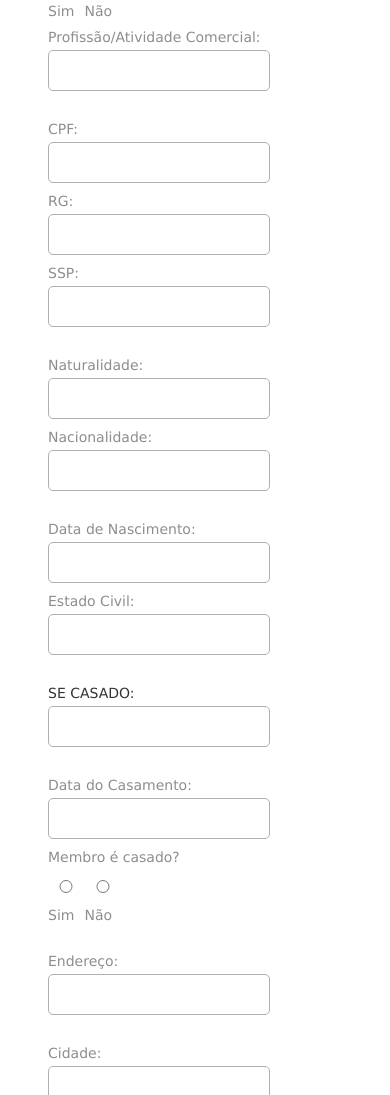
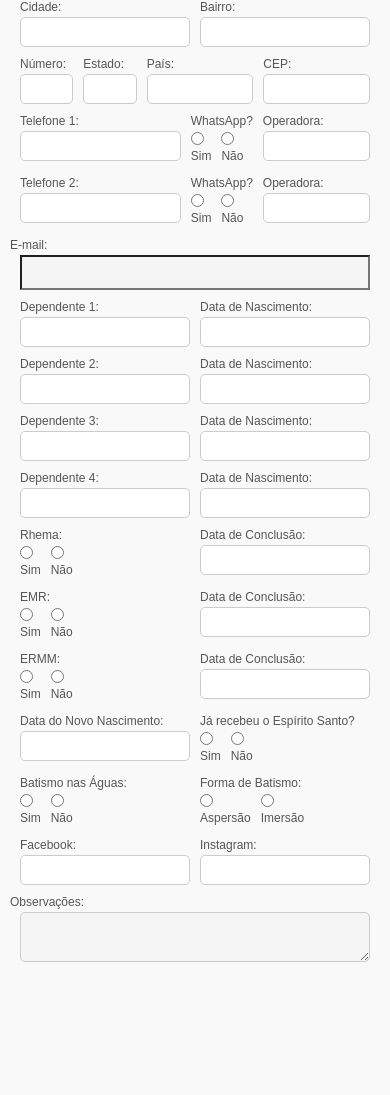
Before and after one commit to savioarthur00/Formulario_JS, a website: page index.html in a window 390 px wide. Shown: the part 905-2000 px from the top of the page. After the commit the page ends 1891 px from the top, so only its background shows below. Drawn offline with Linux system fonts and the light colour scheme.

Commit message:
Update style.css
Css finalizado

```diff
--- a/style.css
+++ b/style.css
@@ -1,220 +1,294 @@
-/* Estilos gerais */
-* {
-    font-family: Verdana, Geneva, Tahoma, sans-serif;
+  /* Reset básico */
+  * {
+    margin: 0;
+    padding: 0;
     box-sizing: border-box;
-    color: rgb(214, 214, 214);
+    font-family: Arial, sans-serif;
 }
 
-.top-image {
-    width: 10%; /* Isso redimensiona a imagem para ocupar toda a largura disponível */
-    height: auto; /* Mantém a proporção da imagem */
-}
 body {
-    background-color: #ffffff;
-    display: flex;
-    flex-direction: column;
-    align-items: center;
-    justify-content: center;
-    min-height: 100vh;
-    padding: 20px;
+    padding: 10px;
+    background-color: #f9f9f9;
 }
 
-/* Formulário */
-form {
-    background-color: rgba(255, 255, 255, 0.05);
-    padding: 20px;
-    border-radius: 10px;
-    width: 90%;
-    max-width: 1000px;
-    box-shadow: 0 0 10px rgba(255, 255, 255, 0.2);
-    display: flex;
-    flex-direction: column;
-    gap: 20px;
+/* Logo centralizado */
+.top-image {
+    display: block;
+    margin: 0 auto 10px auto;
+    max-width: 150px;
 }
 
-/* Divs organizadas para dados pessoais, contato, etc. */
-.form-group_pessoal,
-.form-group_contato,
-.form-group_endereco,
-.form-group_profissao,
-.form-group_nome_do_conjunge,
-.form-group_dependente1,
-.form-group_rhema,
-.form-group_datadoNascimento,
-.form-group_instagram,
-.form-group_observacoes {
-    display: flex;
-    flex-wrap: wrap;
-    gap: 20px;
-    width: 100%;
+/* Título do formulário */
+h1 {
+    text-align: center;
+    font-size: 20px;
+    margin-bottom: 15px;
+    color: #333;
 }
 
-.form-group_pessoal label,
-.form-group_contato label,
-.form-group_endereco label,
-.form-group_profissao label,
-.form-group_nome_do_conjunge label,
-.form-group_dependente1 label,
-.form-group_rhema label,
-.form-group_datadoNascimento label,
-.form-group_instagram label,
-.form-group_observacoes label {
-    width: 100%;
+/* Estilo dos campos e labels */
+.form-group {
+    margin-bottom: 10px;
 }
 
-.form-group_pessoal input,
-.form-group_contato input,
-.form-group_endereco input,
-.form-group_profissao input,
-.form-group_nome_do_conjunge input,
-.form-group_dependente1 input,
-.form-group_rhema input,
-.form-group_datadoNascimento input,
-.form-group_instagram input,
-.form-group_observacoes input {
-    width: 48%; /* Deixa os campos lado a lado */
-}
-
-.form-group_pessoal input:last-child,
-.form-group_contato input:last-child,
-.form-group_endereco input:last-child,
-.form-group_profissao input:last-child,
-.form-group_nome_do_conjunge input:last-child,
-.form-group_dependente1 input:last-child,
-.form-group_rhema input:last-child,
-.form-group_datadoNascimento input:last-child,
-.form-group_instagram input:last-child {
-    width: 100%; /* Quebra a linha no último campo para dar espaçamento */
+.field {
+    margin-bottom: 10px;
 }
 
 label {
     display: block;
-    font-size: 14px;
-    margin-top: 10px;
-    color: #8f8d8d;
+    font-size: 12px;
+    color: #555;
+    margin-bottom: 3px;
 }
 
-input, select {
+input[type="text"],
+select,
+textarea {
     width: 100%;
-    padding: 10px;
-    margin-top: 5px;
-    background-color: transparent;
-    border: 1px solid #b1aeae;
+    height: 30px; /* Altura reduzida */
+    padding: 5px;
+    font-size: 12px;
+    border: 1px solid #ccc;
     border-radius: 5px;
-    color: rgb(163, 163, 163);
-    font-size: 16px;
+    background-color: #fff;
+
+}
+.input-readonly {
+    pointer-events: none;
+    background-color: #f5f5f5;
 }
 
-input:focus, select:focus {
-    outline: none;
-    border-color: #007bff;
-    box-shadow: 0 0 5px rgba(0, 123, 255, 0.5);
+textarea {
+    height: 50px; /* Altura maior para o campo de observações */
 }
 
-/* Seção separada por linhas */
-form > label {
-    margin-top: 30px;
-    border-top: 1px solid #ddd;
-    padding-top: 15px;
-    font-size: 16px;
-    color: #007bff;
+input[type="radio"] {
+    margin-right: 5px;
 }
 
-/* Botões */
-button, input[type=submit] {
-    background-color: #007bff;
-    color: rgb(4, 21, 255);
-    border: none;
-    padding: 10px;
-    width: 100%;
-    margin-top: 15px;
-    border-radius: 5px;
-    cursor: pointer;
-    font-size: 16px;
+/* Campos alinhados lado a lado */
+.row {
+    display: flex;
+    gap: 10px;
 }
 
-button:hover, input[type=submit]:hover {
-    background-color: #0056b3;
+.row .field {
+    flex: 1;
 }
 
-/* Checkbox e Radio */
-.checkbox-group, .radio-group {
+/* Campos específicos */
+#nome,
+#nome_conjuge,
+#endereco,
+#email,
+#observacoes {
+    width: calc(100% - 20px); /* Margem reduzida */
+    margin: 0 10px;
+}
+
+/* Botões de rádio para sexo */
+.sexo-group {
+    display: flex;
+    gap: 10px;
+    margin-left: 10px;
+}
+
+/* Campos de Grau de Instrução e Formação */
+.instrucao-formacao {
+    display: flex;
+    gap: 10px;
+    margin: 0 10px;
+}
+
+.instrucao-formacao .field {
+    flex: 1;
+}
+
+/* Campos de Empresário e Profissão */
+.empresario-profissao {
+    display: flex;
+    gap: 10px;
+    margin: 0 10px;
+}
+
+.empresario-profissao .field {
+    flex: 1;
+}
+
+/* Campos de CPF, RG e SSP */
+.documentos {
+    display: flex;
+    gap: 10px;
+    margin: 0 10px;
+}
+
+.documentos .field {
+    flex: 1;
+}
+
+/* Campos de Naturalidade e Nacionalidade */
+.naturalidade-nacionalidade {
+    display: flex;
+    gap: 10px;
+    margin: 0 10px;
+}
+
+.naturalidade-nacionalidade .field {
+    flex: 1;
+}
+
+/* Campos de Data de Nascimento e Estado Civil */
+.nascimento-estado-civil {
+    display: flex;
+    gap: 10px;
+    margin: 0 10px;
+}
+
+.nascimento-estado-civil .field {
+    flex: 1;
+}
+
+/* Campos de Nome do Cônjuge e Data de Casamento */
+.conjuge-casamento {
+    display: flex;
+    gap: 10px;
+    margin: 0 10px;
+}
+
+.conjuge-casamento .field {
+    flex: 1;
+}
+
+/* Campos de Endereço, Cidade e Bairro */
+.endereco-cidade-bairro {
+    display: flex;
+    gap: 10px;
+    margin: 0 10px;
+}
+
+.endereco-cidade-bairro .field {
+    flex: 1;
+}
+
+/* Campos de Número, Estado, País e CEP */
+.numero-estado-pais-cep {
+    display: flex;
+    gap: 10px;
+    margin: 0 10px;
+}
+
+.numero-estado-pais-cep .field {
+    flex: 1;
+}
+
+.numero-estado-pais-cep .field:nth-child(1),
+.numero-estado-pais-cep .field:nth-child(2) {
+    flex: 0.5; /* Campos menores para Número e Estado */
+}
+
+/* Campos de Telefone e Operadora */
+.telefone-operadora {
+    display: flex;
+    gap: 10px;
+    margin: 0 10px;
+}
+
+.telefone-operadora .field {
+    flex: 1;
+}
+
+.telefone-operadora .field:nth-child(1) {
+    flex: 1.5; /* Campo maior para Telefone */
+}
+
+.telefone-operadora .field:nth-child(2) {
+    flex: 0.5; /* Campo menor para WhatsApp */
+}
+
+.telefone-operadora .field:nth-child(3) {
+    flex: 1; /* Campo para Operadora */
+}
+
+/* Campos de Dependentes */
+.dependentes {
+    display: flex;
+    gap: 10px;
+    margin: 0 10px;
+}
+
+.dependentes .field {
+    flex: 1;
+}
+
+/* Campos de Rhema/EMR/ERMM */
+.rhema-emr-ermm {
+    display: flex;
+    gap: 10px;
+    margin: 0 10px;
+}
+
+.rhema-emr-ermm .field {
+    flex: 1;
+}
+
+/* Campos de Batismo e Espírito Santo */
+.batismo-espirito {
+    display: flex;
+    gap: 10px;
+    margin: 0 10px;
+}
+
+.batismo-espirito .field {
+    flex: 1;
+}
+
+/* Campos de Redes Sociais */
+.redes-sociais {
+    display: flex;
+    gap: 10px;
+    margin: 0 10px;
+}
+
+.redes-sociais .field {
+    flex: 1;
+}
+
+/* Estilo para rádios lado a lado */
+.radio-group {
     display: flex;
     align-items: center;
     gap: 10px;
-    margin-top: 10px;
 }
-
-.checkbox-group input, .radio-group input {
-    width: auto;
-}
-
-/* Responsividade para telas pequenas */
-@media (max-width: 600px) {
-    form {
-        width: 100%;
+/* No final do seu arquivo CSS, adicione: */
+@media print {
+    /* Oculta o input de arquivo e o seletor de membros */
+    #fileInput,
+    #selecionarMembro,
+    .field > label[for="selecionarMembro"] {
+        display: none !important;
     }
 
-    .form-group_pessoal input,
-    .form-group_contato input,
-    .form-group_endereco input,
-    .form-group_profissao input,
-    .form-group_nome_do_conjunge input,
-    .form-group_dependente1 input,
-    .form-group_rhema input,
-    .form-group_datadoNascimento input,
-    .form-group_instagram input,
-    .form-group_observacoes input {
-        width: 100%; /* Em telas pequenas, os campos ocupam toda a largura */
-    }
-}
-
-/* Ajustes para impressão */
-@media print {
-    body {
+    /* Garante que o formulário ocupe toda a largura */
+    #funcionarioForm {
         width: 100%;
-        font-size: 12px;
-        padding: 20px;
-    }
-
-    form {
-        display: block;
-        width: 100%;
-        box-shadow: none;
-        background-color: transparent;
+        margin: 0;
         padding: 0;
     }
 
-    .form-group {
-        width: 48%;
-        display: inline-block;
-        margin-right: 2%; /* Espaço entre os campos */
-        margin-bottom: 10px;
+    /* Melhora a legibilidade na impressão */
+    body {
+        background-color: white;
+        font-size: 12pt;
+        padding: 0;
+        margin: 0;
     }
 
-    /* Ajusta os campos para ocupar a página inteira */
-    .form-group:last-child {
-        margin-right: 0;
+    /* Remove fundos desnecessários */
+    input, select, textarea {
+        background-color: transparent !important;
+        border: 1px solid #ccc !important;
+        -webkit-print-color-adjust: exact;
+        print-color-adjust: exact;
     }
-
-    label {
-        margin-top: 5px;
-    }
-
-    input, select {
-        padding: 5px;
-        font-size: 12px;
-    }
-
-    /* Tamanho da imagem */
-    .input_form {
-        display: none;
-    }
-
-    /* Ajusta o espaçamento do formulário para impressão */
-    .form-group input, .form-group select {
-        font-size: 12px;
-    }
-
-
 }
```
